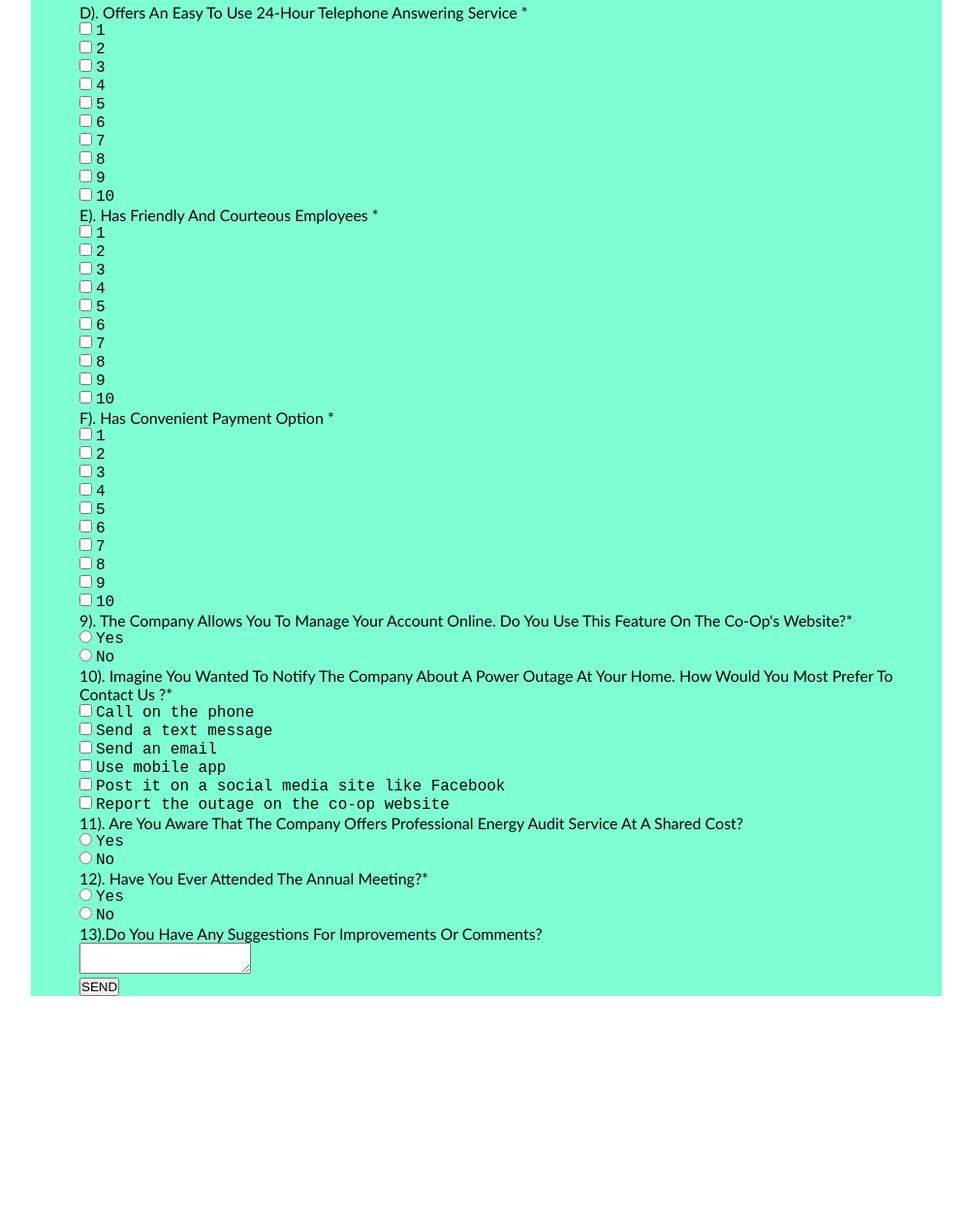
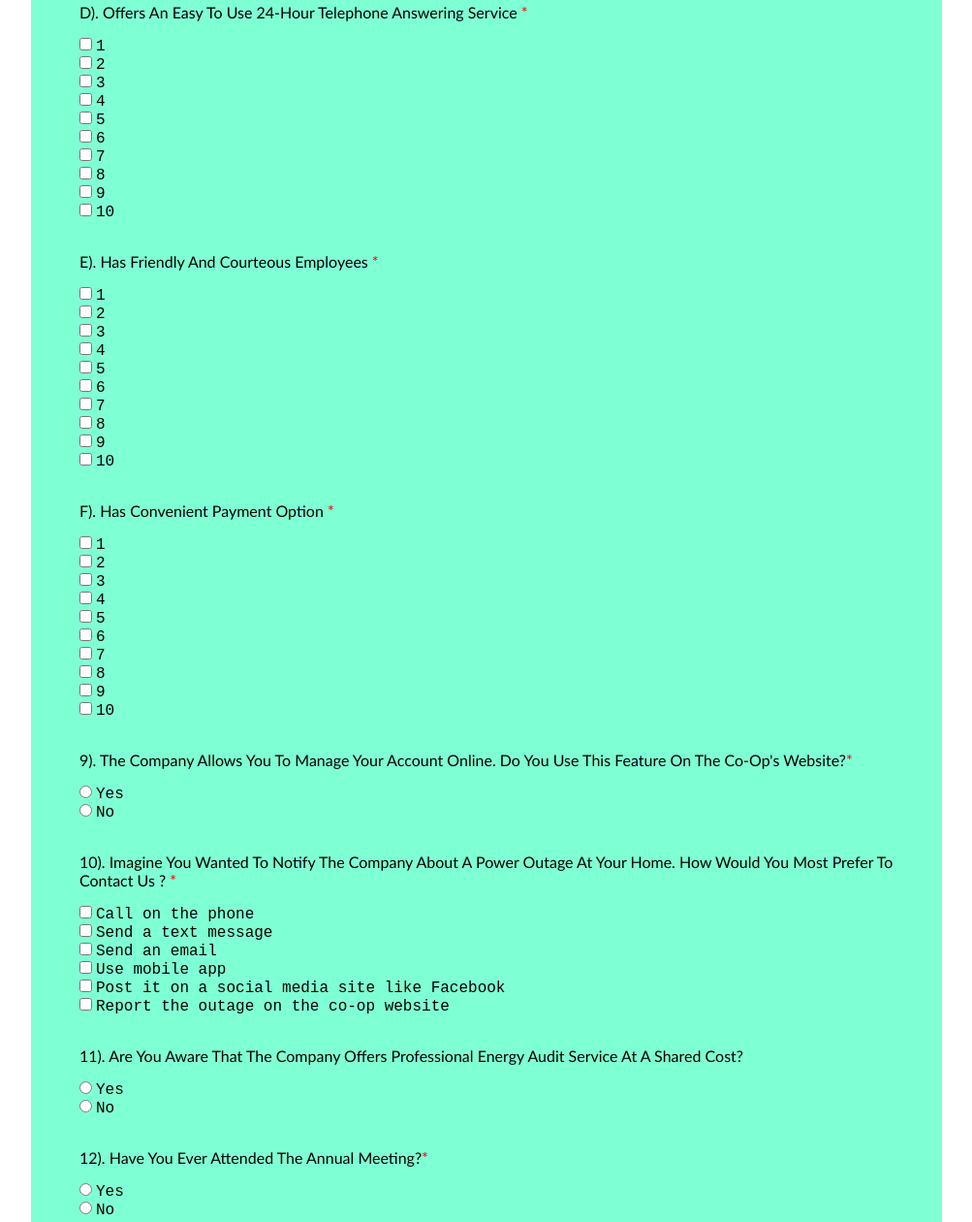
Before and after one commit to Officialpaaqwasi/Survey-form, a plain HTML site: page index.html in a window 1280 px wide. Shown: the part 2483-3743 px from the top of the page at 97% size, without its empty margins (148-1151 px from the left). Before the commit the page ends 3510 px from the top, so only its background shows below. Drawn offline with Linux system fonts and the light colour scheme.

Commit message:
05/09/23

```diff
--- a/index.html
+++ b/index.html
@@ -299,7 +299,7 @@
 
      <div class="q1">
       <p>a). Provides billing statements that are easy to understand
-        <text style="color: red;">&#42</text>&#42
+        <text style="color: red;">&#42</text>
       </p>
      </div>
 
@@ -351,7 +351,7 @@
 
 
      <div class="q1">
-      <p>b). Provides a comprehensive website &#42</p>
+      <p>b). Provides a comprehensive website <text style="color: red;">&#42</text></p>
      </div>
 
       <div class="q1-ans">
@@ -448,10 +448,12 @@
       </div>
 
 
-      <div>
+      <div class="q1">
        <p>d). Offers an easy to use 24-hour telephone
-        answering Service &#42
+        answering Service <text style="color: red;">&#42</text>
        </p>
+
+       <div class="q1-ans">
 
         <div>
           <input type="checkbox" name="telephone">
@@ -495,8 +497,16 @@
         </div>
         </div>
 
-      <div>
-       <p>e). Has friendly and courteous employees &#42</p>
+       </div>
+
+
+
+
+      <div class="q1">
+       <p>e). Has friendly and courteous employees <text style="color: red;">&#42</text></p>
+
+       <div class="q1-ans">
+
         <div>
           <input type="checkbox" name="employees">
           <label>1</label>
@@ -540,8 +550,18 @@
 
         </div>
 
-      <div>
-       <p>f). Has convenient payment option &#42</p>
+       </div>
+
+
+
+
+
+      <div class="q1">
+       <p>f). Has convenient payment option <text style="color: red;">&#42</text></p>
+
+
+       <div class="q1-ans">
+
         <div>
           <input type="checkbox" name="payment">
           <label>1</label>
@@ -585,11 +605,21 @@
         </div>
         </div>
 
-     <div>
+
+       </div>
+
+
+
+
+
+     <div class="q1">
       <p>9). The company allows you to manage your account online.
-       Do you use this feature on the co-op's website?&#42
+       Do you use this feature on the co-op's website?<text style="color: red;">&#42</text>
 
       </p>
+
+      <div class="q1-ans">
+
         <div>
           <input type="radio" name="to-manage">
           <label>Yes</label>
@@ -600,10 +630,16 @@
         </div>
         </div>
 
-     <div>
+      </dv>
+
+
+     <div class="q1">
       <p>10). Imagine you wanted to notify the company
        about a power outage at your home. How would you most prefer to
-      contact us ?&#42 </p>
+      contact us ? <text style="color: red;">&#42</text> </p>
+
+      <div class="q1-ans">
+
         <div>
           <input type="checkbox" name="outage">
           <label>Call on the phone</label>
@@ -629,11 +665,15 @@
           <label>Report the outage on the co-op website</label>
         </div>
         </div>
+      </div>
 
-     <div>
+
+     <div class="q1">
       <p>11). Are you aware that the company offers
        professional energy audit service at a shared cost?
       </p>
+
+      <div class="q1-ans">
 
         <div>
           <input type="radio" name="audit">
@@ -644,9 +684,15 @@
           <label>No</label>
         </div>
         </div>
+      </div>
 
-     <div>
-      <p>12). Have you ever attended the Annual Meeting?&#42</p>
+
+
+     <div class="q1">
+      <p>12). Have you ever attended the Annual Meeting?<text style="color: red;">&#42</text></p>
+
+      <div class="q1-ans">
+
         <div>
           <input type="radio" name="annual">
           <label>Yes</label>
@@ -656,16 +702,18 @@
           <label>No</label>
         </div>
         </div>
+      </div>
 
-     <div>
+
+     <div class="q1">
       <p>13).Do you have any suggestions for improvements
        or comments?
       </p>
-      <textarea></textarea>
+      <textarea id="textarea"></textarea>
      </div>
 
      <div>
-      <button>SEND</button>
+      <button id="btn">SEND</button>
      </div>
 
     </form>
--- a/style.css
+++ b/style.css
@@ -209,3 +209,27 @@ label{
   margin-bottom: 2rem;
   margin-top: 2rem;
 }
+
+#textarea{
+  width: 25rem;
+    height: 10rem;
+    border-radius: 5px;
+    margin-top: 1em;
+    margin-right: 2rem;
+    margin-bottom: 2rem;
+    border: 2px solid rgb(228, 77, 77);
+    row-gap: 50;
+    column-gap: 25;
+}
+
+
+#btn{
+  background-color: red;
+  width: 5rem;
+  height: 2rem;
+  border-radius: 2rem;
+ display: flexbox;
+ margin-left: 50%;
+ margin-right: 50%;
+ margin-bottom: 2rem;
+}
```
Lines whose indentation alone changed are shown as unchanged.
